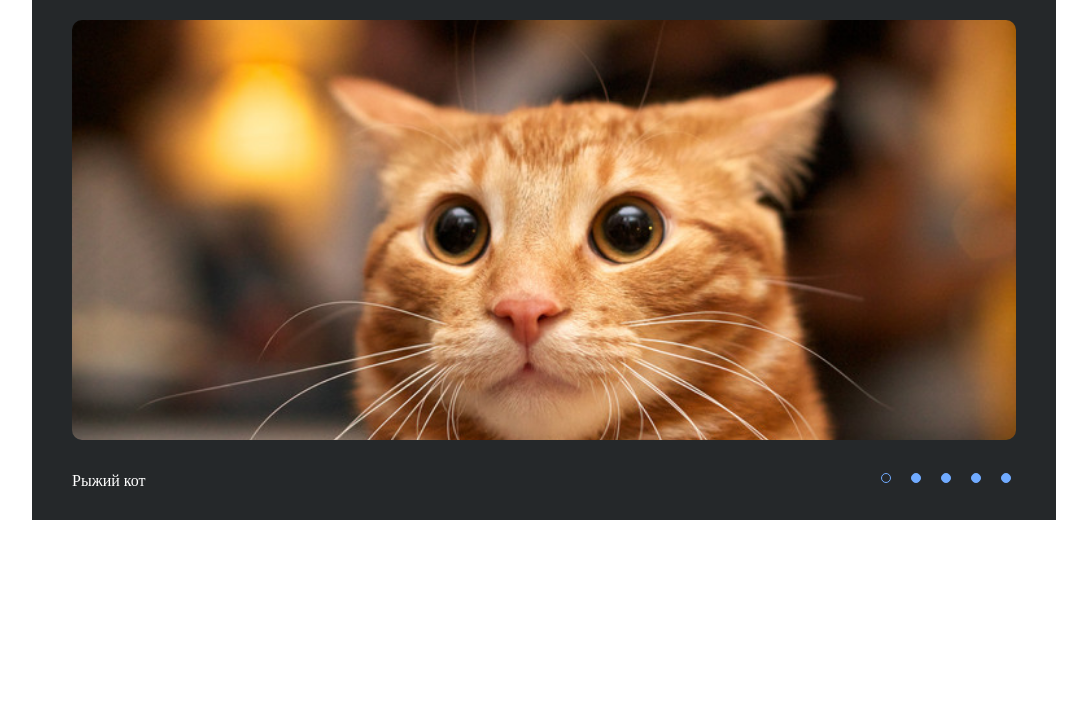
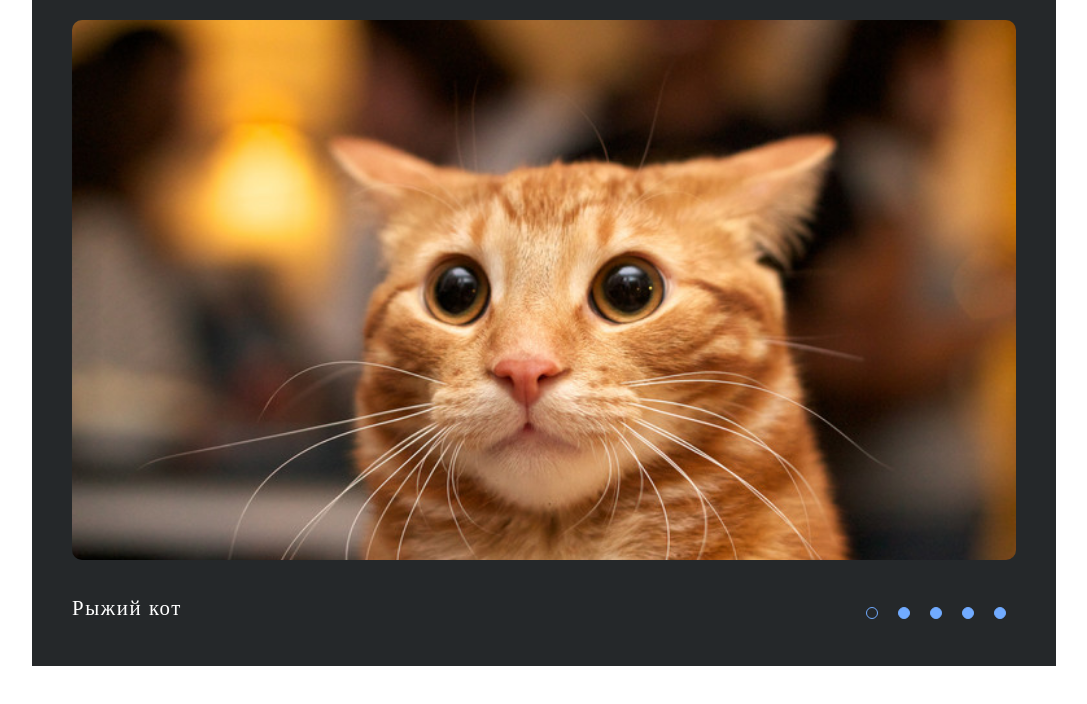
Before and after one commit to kmrvais/cssMemSlider, a plain HTML site: page cssMemSlider/index.html in a window 1280 px wide. Shown: the whole page, without its empty margins (96-1183 px from the left). Drawn offline with Linux system fonts and the light colour scheme.

Commit message:
fix: change position (Mon, May 16, 2022 06:40:21 PM)

```diff
--- a/cssMemSlider/style.css
+++ b/cssMemSlider/style.css
@@ -8,10 +8,10 @@ body {
 
 .slider {
     margin: 0 auto;
-    padding: 20px 40px;
+    padding: 20px 40px 50px;
     width: 100%;
+    max-width: 600px;
     background-color:  #25282A;
-    position: relative;
 }
 
 .slider__button {
@@ -19,44 +19,43 @@ body {
 }
 
 .slider__wrapper {
+    display: flex;
     height: 30vh;
-    position: relative;
+    overflow: hidden;
+    pointer-events: none;
 }
 
 .slider__slide {
-    display: flex;
-    justify-content: center;
+    display: none;
+    flex-direction: column;
+    justify-content: space-between;
+    flex-shrink: 0;
     height: 30vh;
     width: 100%;
-    opacity: 0;
-    padding-bottom: 40px;
-    position: absolute;
-    transition: .3s;
-    overflow: hidden;
+    animation-name: open;
+    animation-duration: .5s;
 }
 
 .slider__slide-img {
     border-radius: 10px;
-    height: 100%;
+    height: 80%;
     width: 100%;
     object-fit: cover;
-    transform: translateX(100%);
 }
 
 .slider__slide-name {
     color: #ffffff;
-    position: absolute;
-    left: 0;
-    bottom: 5px;
+    font-size: 1rem;
+    flex-shrink: 0;
+    letter-spacing: 0.1rem;
     max-width: 50%;
-    transform: translateX(-100%);
 }
 
 .slider__controls {
     display: flex;
-    position: absolute;
-    right: 35px;
-    bottom: 20px;
+    justify-content: center;
+    margin-top: -50px;
+    width: 100%;
 }
 
 .slider__button-point {
@@ -69,11 +68,10 @@ body {
     background: #71ABFF;
     border: 1px solid #71ABFF;
     border-radius: 100%;
-    cursor: pointer;
     display: block;
     height: 10px;
     width: 10px;
-    transition: .3s;
+    transition: .5s;
 }
 
 #slide-first:checked ~ .slider__wrapper > .slider__slide_first,
@@ -81,25 +79,8 @@ body {
 #slide-third:checked ~ .slider__wrapper > .slider__slide_third,
 #slide-fourth:checked ~ .slider__wrapper > .slider__slide_fourth,
 #slide-fifth:checked ~ .slider__wrapper > .slider__slide_fifth {
-    opacity: 1;
-}
-
-#slide-first:checked ~ .slider__wrapper > .slider__slide_first .slider__slide-img,
-#slide-second:checked ~ .slider__wrapper > .slider__slide_second .slider__slide-img,
-#slide-third:checked ~ .slider__wrapper > .slider__slide_third .slider__slide-img,
-#slide-fourth:checked ~ .slider__wrapper > .slider__slide_fourth .slider__slide-img,
-#slide-fifth:checked ~ .slider__wrapper > .slider__slide_fifth .slider__slide-img {
     transform: translateX(0);
-    transition: 0.5s;
-}
-
-#slide-first:checked ~ .slider__wrapper > .slider__slide_first .slider__slide-name,
-#slide-second:checked ~ .slider__wrapper > .slider__slide_second .slider__slide-name,
-#slide-third:checked ~ .slider__wrapper > .slider__slide_third .slider__slide-name,
-#slide-fourth:checked ~ .slider__wrapper > .slider__slide_fourth .slider__slide-name,
-#slide-fifth:checked ~ .slider__wrapper > .slider__slide_fifth .slider__slide-name {
-    transform: translateX(0);
-    transition: 0.5s;
+    display: flex;
 }
 
 #slide-first:checked ~ .slider__controls .slider__button-point:nth-of-type(1) div,
@@ -110,26 +91,55 @@ body {
     background: transparent;
 }
 
+#slide-first:checked ~ .slider__controls .slider__button-point:nth-of-type(1),
+#slide-second:checked ~ .slider__controls .slider__button-point:nth-of-type(2),
+#slide-third:checked ~ .slider__controls .slider__button-point:nth-of-type(3),
+#slide-fourth:checked ~ .slider__controls .slider__button-point:nth-of-type(4),
+#slide-fifth:checked ~ .slider__controls .slider__button-point:nth-of-type(5) {
+    cursor: auto;
+}
+
+@keyframes open {
+    0% {
+        display: flex;
+        opacity: 0;
+        transform: translateX(100%);
+    }
+    100% {
+        display: flex;
+        opacity: 1;
+        transform: translateX(0);
+    }
+}
+
 @media (min-width: 768px) {
     .slider {
+        max-width: none;
+        padding-bottom: 40px;
         width: 80%;
     }
 
     .slider__wrapper {
-        height: 40vh;
+        height: 45vh;
     }
 
     .slider__slide {
-        height: 40vh;
-        padding-bottom: 50px;
+        height: 45vh;
+    }
+
+    .slider__slide-img {
+        height: 90%;
     }
 
     .slider__slide-name {
-        bottom: 10px;
+        font-size: 1.1rem;
     }
 
     .slider__controls {
-        bottom: 30px;
+        justify-content: flex-end;
+        margin-top: -20px;
+        margin-left: auto;
+        max-width: 50%;
     }
 }
 
@@ -140,19 +150,19 @@ body {
     }
 
     .slider__wrapper {
-        height: 60vh;
+        height: 75vh;
     }
 
     .slider__slide {
-        height: 60vh;
-        padding-bottom: 60px;
+        height: 75vh;
     }
 
     .slider__slide-name {
-        bottom: 10px;
+        font-size: 1.3rem;
     }
 
-    .slider__controls {
-        bottom: 30px;
+    .slider__button-point div {
+        height: 12px;
+        width: 12px;
     }
 }
```
